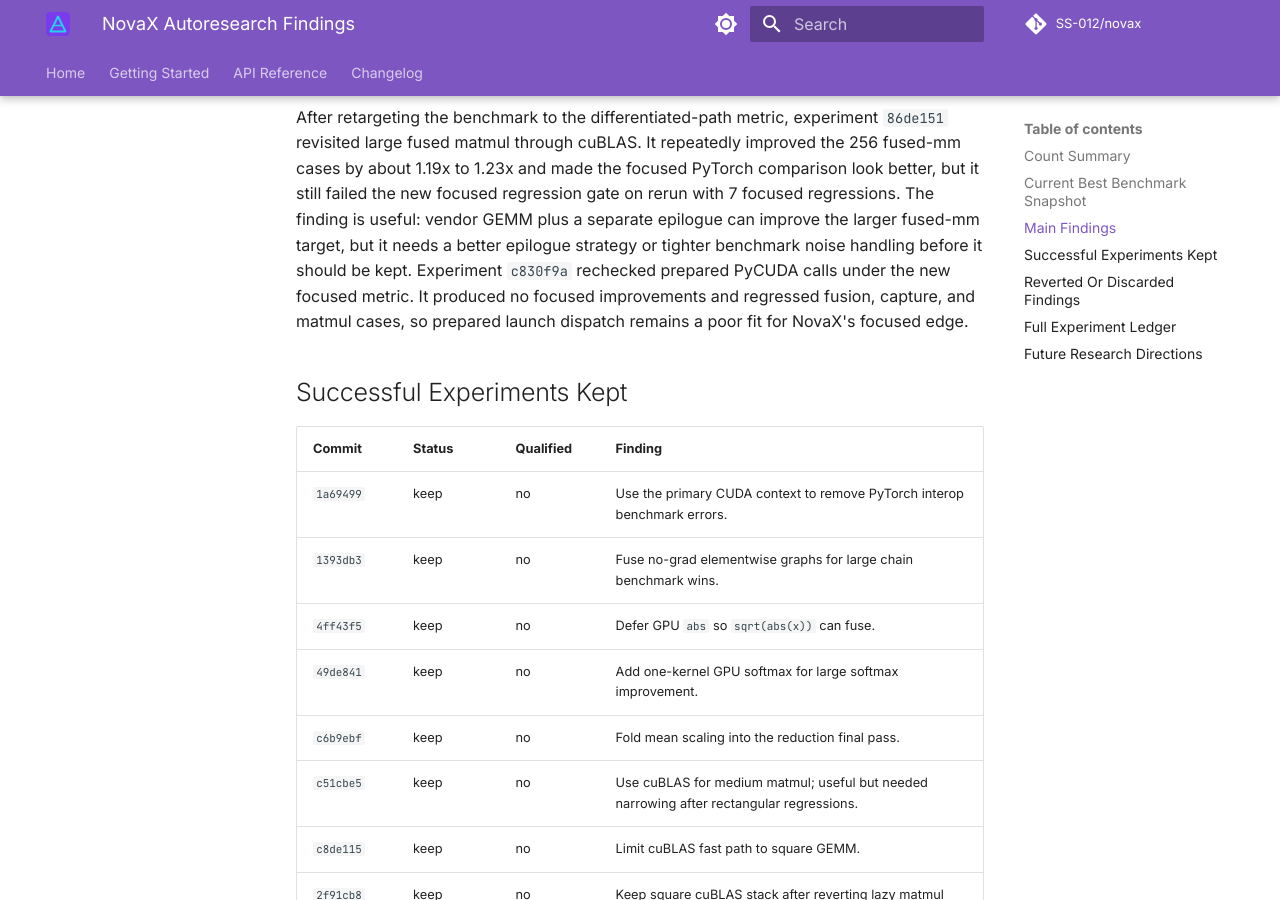
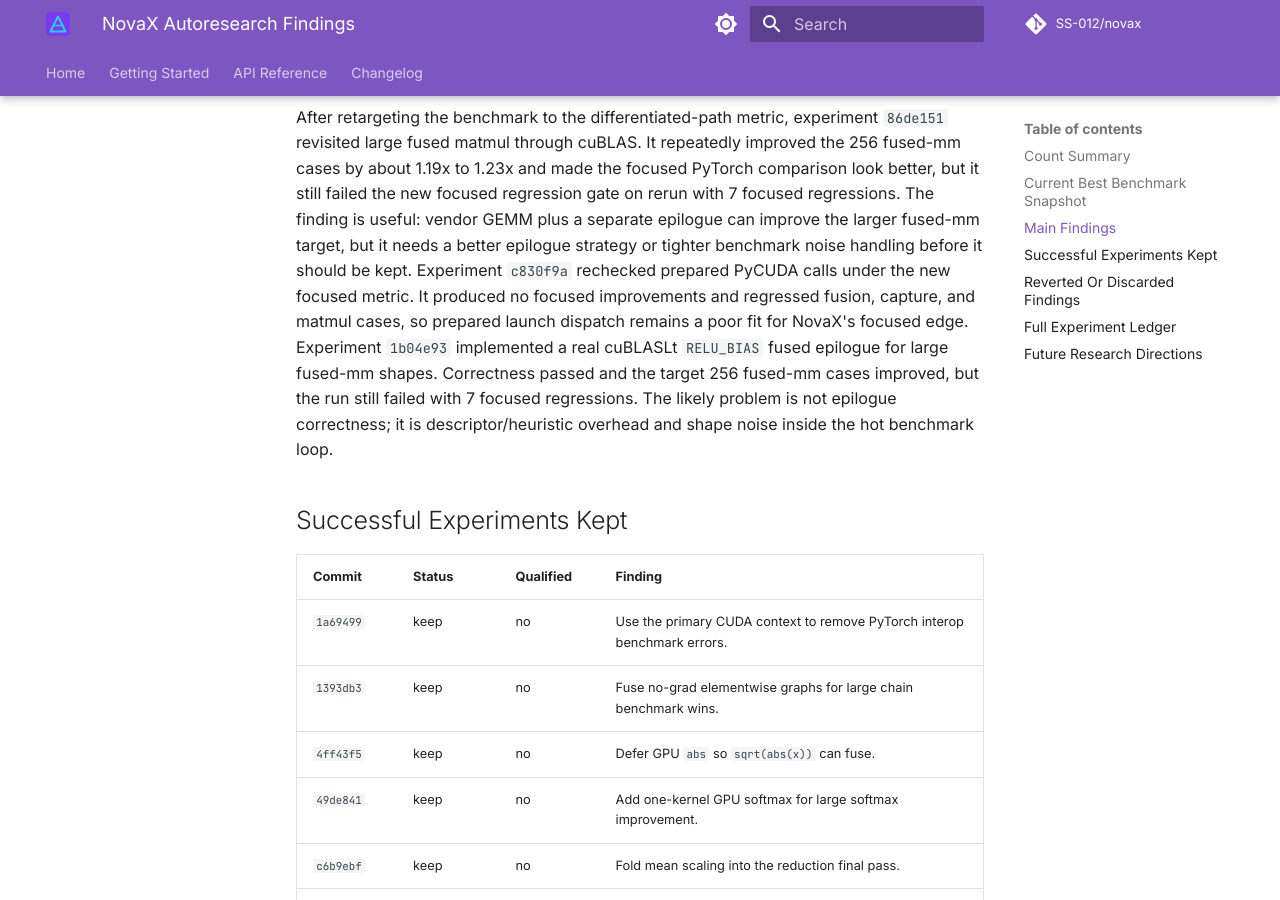
Before and after one commit to SS-012/novax, an MkDocs documentation site: the page built from docs/autoresearch-findings.md, in a window 1280 px wide and 900 px high, scrolled down 2989 px. Built offline with MkDocs 1.6.1 and Material for MkDocs 9.7.7, drawn with Linux system fonts in a browser that asks for light colours; comment, search, counter and statistics services are not loaded; the version menu is left out; some of the changed text lies outside the part shown.

Commit message:
docs: log cublaslt epilogue experiment

```diff
--- a/docs/autoresearch-findings.md
+++ b/docs/autoresearch-findings.md
@@ -132,6 +132,11 @@ Experiment `c830f9a` rechecked prepared PyCUDA calls under the new focused
 metric. It produced no focused improvements and regressed fusion, capture, and
 matmul cases, so prepared launch dispatch remains a poor fit for NovaX's focused
 edge.
+Experiment `1b04e93` implemented a real cuBLASLt `RELU_BIAS` fused epilogue for
+large fused-mm shapes. Correctness passed and the target 256 fused-mm cases
+improved, but the run still failed with 7 focused regressions. The likely
+problem is not epilogue correctness; it is descriptor/heuristic overhead and
+shape noise inside the hot benchmark loop.
 
 ## Successful Experiments Kept
 
@@ -206,6 +211,7 @@ These experiments should not be retried in the same form.
 | `4b6e3a3` | discard | Specialized direct build for `sqrt(abs)` fusion did not improve the target case and failed the broad gate. |
 | `86de151` | discard | Large fused matmul through cuBLAS improved the 256 fused-mm cases but failed the focused regression budget on rerun. |
 | `c830f9a` | discard | Prepared PyCUDA launches produced no focused improvements and regressed fusion, capture, and matmul cases. |
+| `1b04e93` | discard | cuBLASLt fused bias+ReLU epilogue improved the 256 fused-mm cases and capture but regressed too many focused cases. |
 
 ## Full Experiment Ledger
 
@@ -275,6 +281,7 @@ These experiments should not be retried in the same form.
 | `4b6e3a3` | discard | no | 3 | 13 | 0 | -2088.905177 | 1.075438 | Specialized direct build for sqrt_abs fusion did not improve target case and failed broad gate. |
 | `86de151` | discard | no | 2 | 7 | 0 | -1088.266039 | 0.674881 | Focused large fused matmul through cuBLAS improved 256 fused-mm cases but failed focused regression budget on rerun. |
 | `c830f9a` | discard | no | 0 | 6 | 0 | -1324.696890 | 0.701902 | Prepared elementwise launches produced no focused improvements and regressed fusion capture and matmul cases. |
+| `1b04e93` | discard | no | 3 | 7 | 0 | -1642.789714 | 0.670079 | cuBLASLt fused bias relu epilogue improved 256 fused-mm and capture but regressed too many focused cases. |
 
 ## Future Research Directions
 
```
Also changed, not shown: other parts of docs/autoresearch-findings.md (+4 -4 lines), papers/2026-05-30-frontier-gpu-optimization.md (+5 -0 lines).
